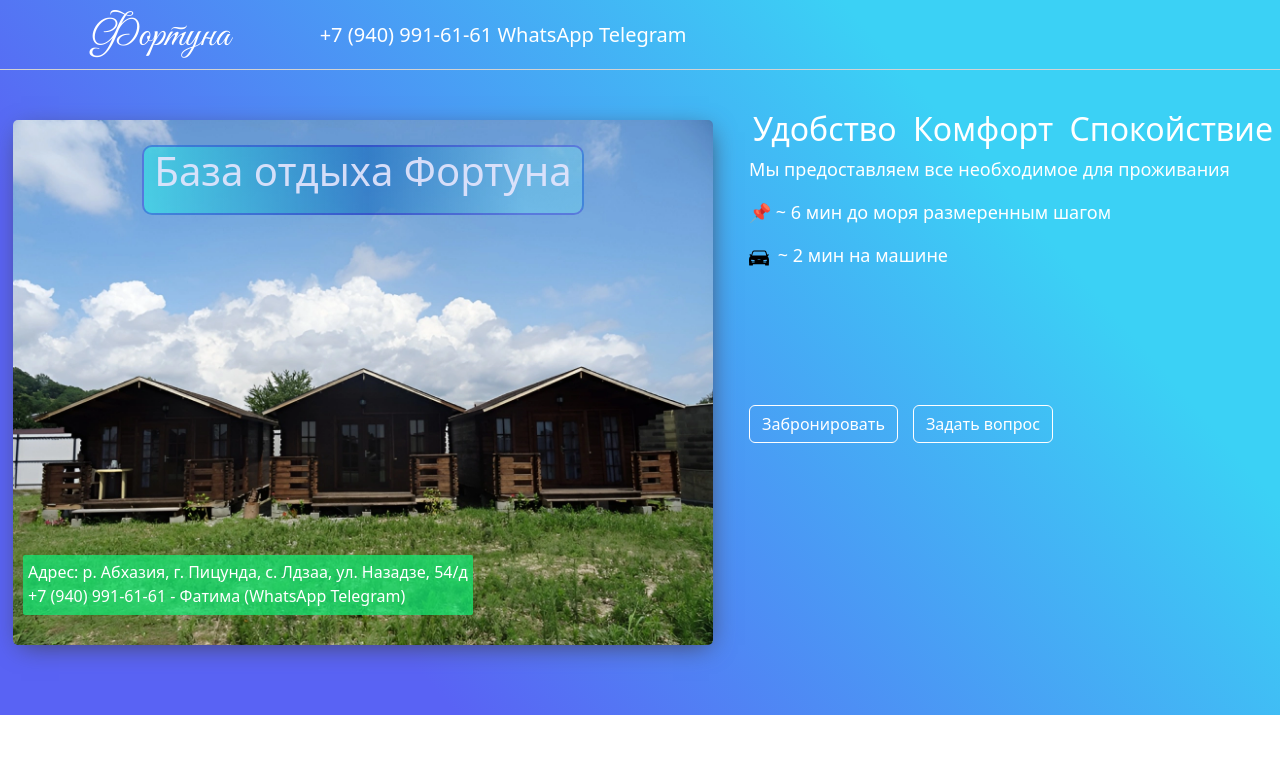
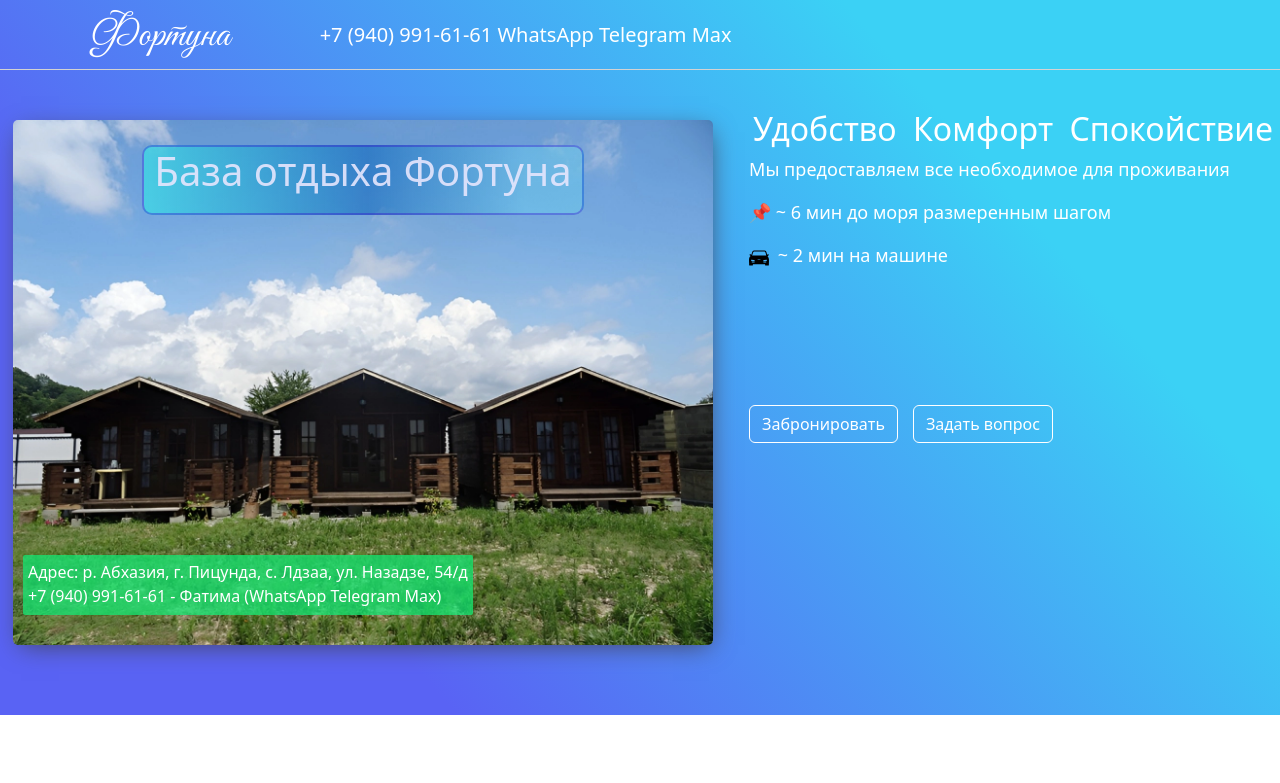
Before and after one commit to gazievs387/fortuna-next, a Next.js app: page / in a window 1280 px wide. Shown: the top 783 px of the page. Built offline with nearby package versions, Linux system fonts and the light colour scheme.

Commit message:
add max to messangers

```diff
--- a/app/page.tsx
+++ b/app/page.tsx
@@ -53,7 +53,7 @@ function ContactForm({ close }: { close: () => void }) {
     <span style={{fontSize:14,color:"gray"}}>Кликните по элементу даты, чтобы выбрать</span><br/>
     C <input className="date11" required name="date1" type="date" value={dates.date1} onChange={(event) => setDates((current) => ({ ...current, date1: event.target.value }))} />
     <span id="date2">до <input className="date11" required name="date2" type="date" value={dates.date2} onChange={(event) => setDates((current) => ({ ...current, date2: event.target.value }))} /></span>
-    {(dates.date1 || dates.date2) && <span aria-live="polite" style={{ fontSize: 14, color: "gray", marginLeft: 8 }}>{formatRussianDate(dates.date1)}{dates.date1 && dates.date2 ? " — " : ""}{formatRussianDate(dates.date2)}</span>}<br/><br/>
+    <br/>{(dates.date1 || dates.date2) && <span aria-live="polite" style={{ display: "block", fontSize: 14, color: "gray", marginTop: 4 }}>{formatRussianDate(dates.date1)}{dates.date1 && dates.date2 ? " — " : ""}{formatRussianDate(dates.date2)}</span>}<br/>
     <label>Телефон</label><br/><input id="telephone1" className="form11" required name="phone_number" type="tel"/><br/><br/>
     <label>Email</label><br/><input id="email1" className="form11" name="email" type="email" placeholder="Необязательно"/><br/><br/>
     <label>Сообщение</label><br/><textarea id="text-area1" className="form11" name="message" rows={4} cols={50} placeholder="Ваше сообщение(необязательно)"/><br/>
@@ -115,7 +115,7 @@ export default function Home() {
       <div id="part1_01">
         <header>
           <h2>Фортуна</h2>
-          <span id="phone_number">+7 (940) 991-61-61 WhatsApp Telegram</span>
+          <span id="phone_number">+7 (940) 991-61-61 WhatsApp Telegram Max</span>
           <div id="header1"></div>
         </header>
         <div id="part1">
@@ -132,7 +132,7 @@ export default function Home() {
             <div id="i5">
               Адрес: р. Абхазия, г. Пицунда, с. Лдзаа, ул. Назадзе, 54/д
               <br />
-              +7 (940) 991-61-61 - Фатима (WhatsApp Telegram)
+              +7 (940) 991-61-61 - Фатима (WhatsApp Telegram Max)
             </div>
           </div>
         <div id="part1_2">
@@ -209,7 +209,7 @@ export default function Home() {
       </div>
       {modal && (
         <><div className="modal-backdrop fade show" onClick={()=>setModal("")}></div>
-        <div className="modal fade show d-block" id={modal === "booking" ? "modal1" : "modal2"} tabIndex={-1} aria-modal="true" role="dialog" onClick={(event)=>{if(event.target===event.currentTarget)setModal("")}}><div className={`modal-dialog ${modal === "question" ? "modal-dialog-centered" : ""}`}><div className="modal-content"><div className="modal-header"><h2 className="modal-title fs-5">{modal === "booking" ? "Бронирование" : "Задать вопрос"}</h2><button type="button" className="btn-close" aria-label="Close" onClick={()=>setModal("")}></button></div><div className="modal-body">{modal === "booking" ? <ContactForm close={()=>setModal("")}/> : <><p>Вы можете задать вопрос в любой момент позвонив или отправив сообщение </p><br/><p>📱 +7 (940) 991-61-61 Фатима (WhatsApp Telegram)</p><p><button id="number" type="button" onClick={()=>{if(navigator.clipboard)navigator.clipboard.writeText("+79409916161");setCopied(true);setTimeout(()=>setCopied(false),2000)}} className="copy_number">{copied ? "Номер скопирован" : "Скопировать номер телефона"}</button></p></>}</div></div></div></div></>
+        <div className="modal fade show d-block" id={modal === "booking" ? "modal1" : "modal2"} tabIndex={-1} aria-modal="true" role="dialog" onClick={(event)=>{if(event.target===event.currentTarget)setModal("")}}><div className={`modal-dialog ${modal === "question" ? "modal-dialog-centered" : ""}`}><div className="modal-content"><div className="modal-header"><h2 className="modal-title fs-5">{modal === "booking" ? "Бронирование" : "Задать вопрос"}</h2><button type="button" className="btn-close" aria-label="Close" onClick={()=>setModal("")}></button></div><div className="modal-body">{modal === "booking" ? <ContactForm close={()=>setModal("")}/> : <><p>Вы можете задать вопрос в любой момент позвонив или отправив сообщение </p><br/><p>📱 +7 (940) 991-61-61 Фатима (WhatsApp Telegram Max)</p><p><button id="number" type="button" onClick={()=>{if(navigator.clipboard)navigator.clipboard.writeText("+79409916161");setCopied(true);setTimeout(()=>setCopied(false),2000)}} className="copy_number">{copied ? "Номер скопирован" : "Скопировать номер телефона"}</button></p></>}</div></div></div></div></>
       )}
     </main>
   );
```
